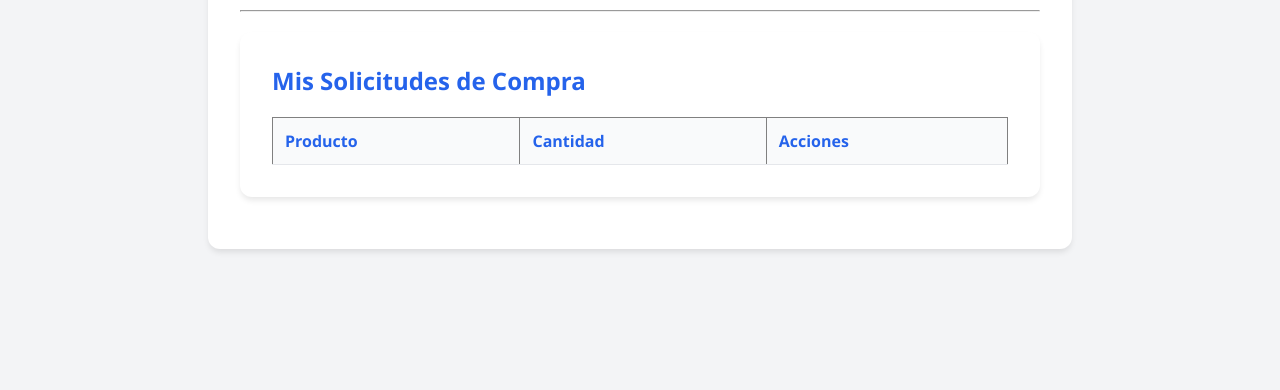
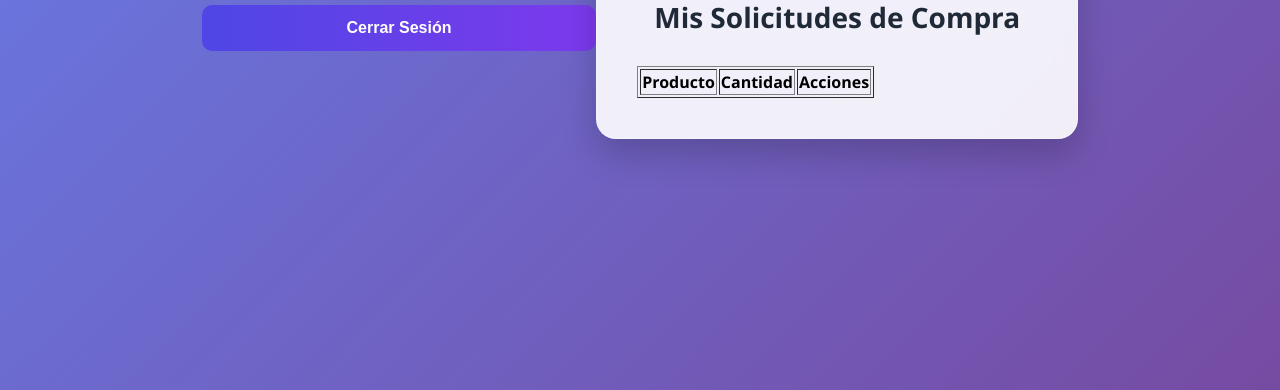
Before and after one commit to stiven3737/Mi-Negocio, a plain HTML site: page perfil-cliente.html in a window 1280 px wide. Shown: the part 410-800 px from the top of the page. Drawn offline with Linux system fonts and the light colour scheme.

```diff
--- a/perfil-cliente.html
+++ b/perfil-cliente.html
@@ -9,7 +9,7 @@
     <header>
         <h1>Bienvenido a Mi Negocio</h1>
         <button onclick="location.href='login.html'">Cerrar Sesión</button>
-        <button id="btnOscuro" style="width: auto;">🌙 Modo Oscuro</button>
+
     </header>
 
     <main class="container">
--- a/style.css
+++ b/style.css
@@ -1,103 +1,89 @@
-/* 1. Configuración General (Fuentes y Colores) */
+/* VARIABLES DE DISEÑO PROFESIONAL */
 :root {
-    --primario: #2563eb;    /* Azul moderno */
-    --secundario: #10b981;  /* Verde para acciones positivas */
-    --peligro: #ef4444;     /* Rojo para eliminar */
-    --fondo: #f3f4f6;       /* Gris muy clarito para el fondo */
-    --texto: #1f2937;
+    --primary: #4f46e5;    /* Azul Indigo moderno */
+    --secondary: #10b981;  /* Esmeralda para éxito */
+    --dark: #1f2937;       /* Gris azulado para textos */
+    --light: #f9fafb;      /* Fondo ultra limpio */
+    --glass: rgba(255, 255, 255, 0.9);
 }
 
 body {
-    font-family: 'Segoe UI', Tahoma, Geneva, Verdana, sans-serif;
-    background-color: var(--fondo);
-    color: var(--texto);
+    background: linear-gradient(135deg, #667eea 0%, #764ba2 100%);
+    font-family: 'Segoe UI', system-ui, -apple-system, sans-serif;
+    height: 100vh;
+    display: flex;
+    align-items: center;
+    justify-content: center;
     margin: 0;
-    padding: 20px;
 }
 
-/* 2. Contenedores (Tarjetas blancas) */
-.container, .admin-container, .card {
-    background: white;
-    padding: 2rem;
-    border-radius: 12px;
-    box-shadow: 0 4px 6px -1px rgba(0, 0, 0, 0.1);
-    max-width: 800px;
-    margin: 20px auto;
+.container {
+    background: var(--glass);
+    backdrop-filter: blur(10px);
+    padding: 40px;
+    border-radius: 20px;
+    box-shadow: 0 15px 35px rgba(0,0,0,0.2);
+    width: 100%;
+    max-width: 400px;
+    text-align: center;
+    border: 1px solid rgba(255,255,255,0.3);
 }
 
-/* 3. Títulos y Textos */
-h2, h3 {
-    color: var(--primario);
-    margin-top: 0;
+h2 {
+    color: var(--dark);
+    font-size: 28px;
+    margin-bottom: 30px;
+    font-weight: 700;
 }
 
-/* 4. Formularios (Inputs y Botones) */
+/* INPUTS ESTILO MINIMALISTA */
 input {
     width: 100%;
-    padding: 12px;
-    margin: 10px 0;
-    border: 1px solid #d1d5db;
-    border-radius: 8px;
-    box-sizing: border-box; /* Para que no se salgan del cuadro */
-    font-size: 16px;
+    padding: 14px;
+    margin-bottom: 15px;
+    border: 2px solid #e5e7eb;
+    border-radius: 10px;
+    background: #fff;
+    font-size: 15px;
+    transition: all 0.3s ease;
+    box-sizing: border-box;
 }
 
+input:focus {
+    border-color: var(--primary);
+    outline: none;
+    box-shadow: 0 0 0 4px rgba(79, 70, 229, 0.1);
+}
+
+/* BOTONES CON PERSONALIDAD */
 button {
     width: 100%;
-    padding: 12px;
+    padding: 14px;
+    background: linear-gradient(to right, #4f46e5, #7c3aed);
+    color: white;
     border: none;
-    border-radius: 8px;
-    background-color: var(--primario);
-    color: white;
-    font-weight: bold;
+    border-radius: 10px;
+    font-size: 16px;
+    font-weight: 600;
     cursor: pointer;
-    transition: 0.3s;
-    font-size: 16px;
-    margin-top: 10px;
+    transition: transform 0.2s, box-shadow 0.2s;
+    margin-bottom: 10px;
 }
 
 button:hover {
-    filter: brightness(1.2);
     transform: translateY(-2px);
+    box-shadow: 0 5px 15px rgba(79, 70, 229, 0.4);
 }
 
-/* 5. Tablas Elegantes */
-table {
-    width: 100%;
-    border-collapse: collapse;
-    margin-top: 20px;
+
+
+/* ENLACES */
+a {
+    color: var(--primary);
+    text-decoration: none;
+    font-weight: 600;
 }
 
-th, td {
-    text-align: left;
-    padding: 12px;
-    border-bottom: 1px solid #e5e7eb;
+a:hover {
+    text-decoration: underline;
 }
-
-th {
-    background-color: #f9fafb;
-    color: var(--primario);
-}
-
-/* 6. Diseño para la Vitrina de Clientes (Grid) */
-.grid-productos {
-    display: grid;
-    grid-template-columns: repeat(auto-fill, minmax(200px, 1fr));
-    gap: 20px;
-}
-
-.producto-item {
-    border: 1px solid #e5e7eb;
-    padding: 15px;
-    border-radius: 10px;
-    text-align: center;
-    background: #fff;
-}
-
-/* 7. Botones pequeños para tablas */
-td button {
-    width: auto;
-    padding: 5px 10px;
-    font-size: 14px;
-    margin: 2px;
-}
```
Also changed, not shown: admin.html (+1 -1 lines), index.html (+1 -1 lines).
